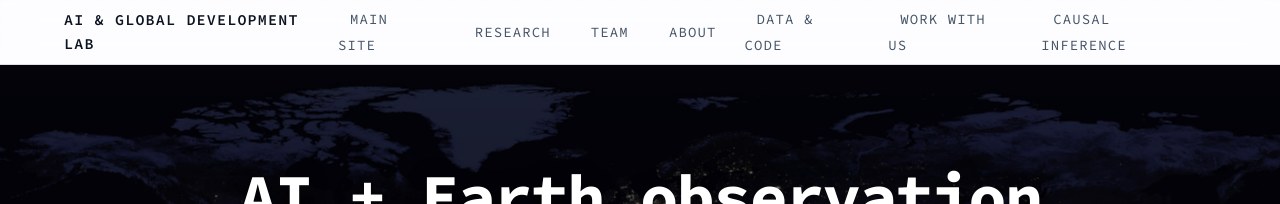
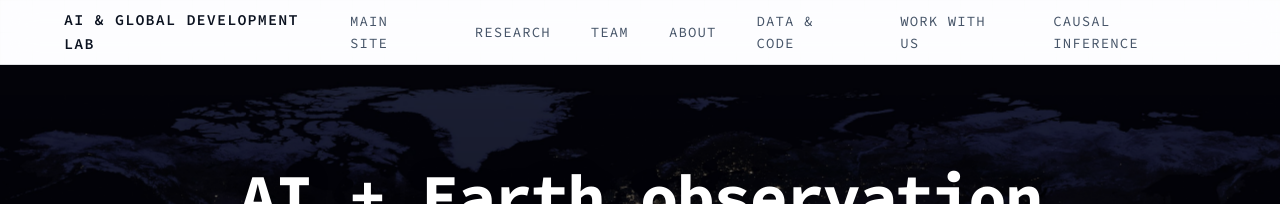
Before and after one commit to AIandGlobalDevelopmentLab/AIandGlobalDevelopmentLab.github.io, a Jekyll site: the page built from index.md, in a window 1280 px wide. Shown: the top 204 px of the page. Built offline with Jekyll 4.4.1, drawn with Linux system fonts in a browser that asks for light colours.

Commit message:
add files

```diff
--- a/assets/css/main.scss
+++ b/assets/css/main.scss
@@ -93,6 +93,8 @@
   list-style: none;
 
   a {
+    display: inline-block;
+    text-align: left;
     color: $color-gray-600;
     font-size: $font-size-small;
     font-weight: $font-weight-medium;
```
